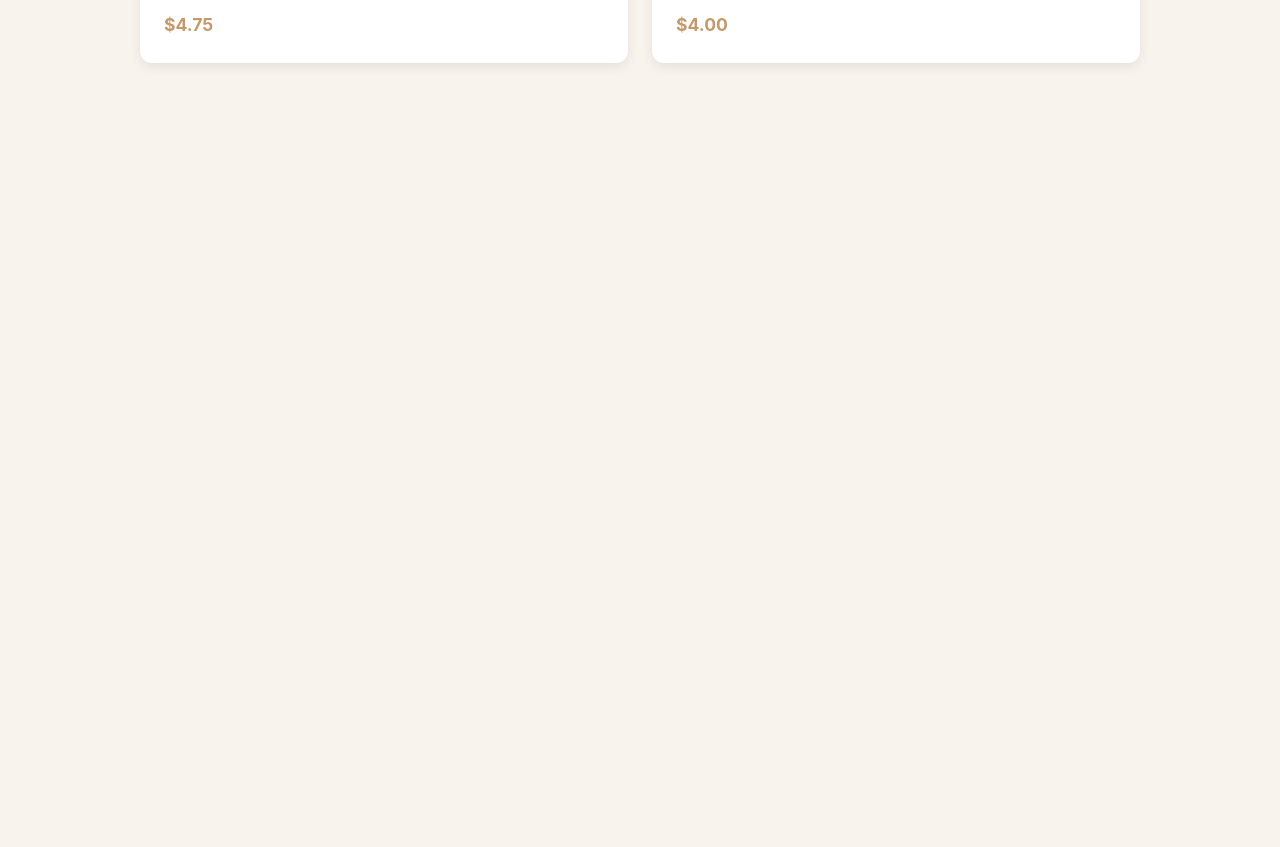
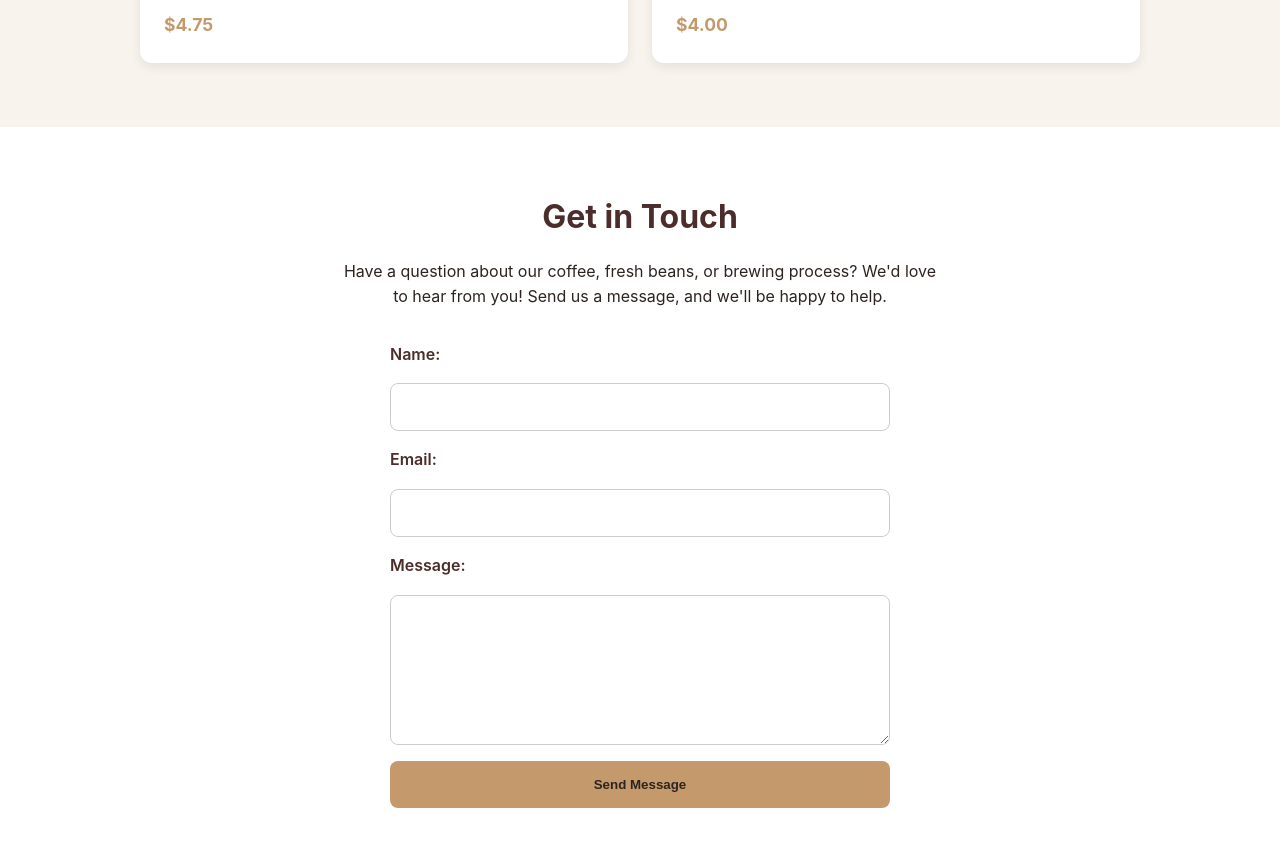
Before and after one commit to jprobussr/bean-and-brew, a React (Vite) app: page / in a window 1280 px wide. Shown: the part 1560-2407 px from the top of the page. Before the commit the page ends 1687 px from the top, so only its background shows below. Built offline with nearby package versions, Linux system fonts and the light colour scheme.

Commit message:
feat: add contact form layout and styling

```diff
--- a/src/App.jsx
+++ b/src/App.jsx
@@ -1,4 +1,5 @@
 import './App.css';
+import Contact from './components/Contact.jsx';
 import Hero from './components/Hero.jsx';
 import Menu from './components/Menu.jsx';
 import Navbar from './components/Navbar.jsx';
@@ -10,6 +11,7 @@ const App = () => {
       <main>
         <Hero />
         <Menu />
+        <Contact />
       </main>
     </>
   );
--- /dev/null
+++ b/src/components/Contact.css
@@ -0,0 +1,54 @@
+.contact {
+  padding: 4rem 2rem;
+  background-color: var(--color-white);
+}
+
+.contact__title {
+  text-align: center;
+  font-size: 2rem;
+  color: var(--color-primary);
+  margin-bottom: 1rem;
+}
+
+.contact__description {
+  text-align: center;
+  max-width: 600px;
+  margin: 0 auto 2rem;
+  line-height: 1.6;
+  color: var(--color-text);
+}
+
+.contact__form {
+  display: flex;
+  flex-direction: column;
+  gap: 1rem;
+  max-width: 500px;
+  margin: 0 auto;
+}
+
+.contact__label {
+  font-weight: 600;
+  color: var(--color-primary);
+}
+
+.contact__input,
+.contact__textarea {
+  padding: 0.875rem;
+  border: 1px solid #ccc;
+  border-radius: 8px;
+  font-size: 1rem;
+}
+
+.contact__textarea {
+  min-height: 150px;
+}
+
+.contact__button {
+  background-color: var(--color-accent);
+  color: var(--color-text);
+  padding: 1rem;
+  border: none;
+  border-radius: 8px;
+  font-weight: 600;
+  cursor: pointer;
+}
--- /dev/null
+++ b/src/components/Contact.jsx
@@ -0,0 +1,49 @@
+import './Contact.css';
+
+const Contact = () => {
+  return (
+    <section id="contact" className="contact">
+      <h2 className="contact__title">Get in Touch</h2>
+      <p className="contact__description">
+        Have a question about our coffee, fresh beans, or brewing process? We'd
+        love to hear from you! Send us a message, and we'll be happy to help.
+      </p>
+      <form className="contact__form">
+        <label className="contact__label" htmlFor="name">
+          Name:
+        </label>
+        <input
+          className="contact__input"
+          id="name"
+          name="name"
+          type="text"
+          required
+        />
+        <label className="contact__label" htmlFor="email">
+          Email:
+        </label>
+        <input
+          className="contact__input"
+          type="email"
+          id="email"
+          name="email"
+          required
+        />
+        <label className="contact__label" htmlFor="message">
+          Message:
+        </label>
+        <textarea
+          className="contact__textarea"
+          name="message"
+          id="message"
+          required
+        ></textarea>
+        <button className="contact__button" type="submit">
+          Send Message
+        </button>
+      </form>
+    </section>
+  );
+};
+
+export default Contact;
```
